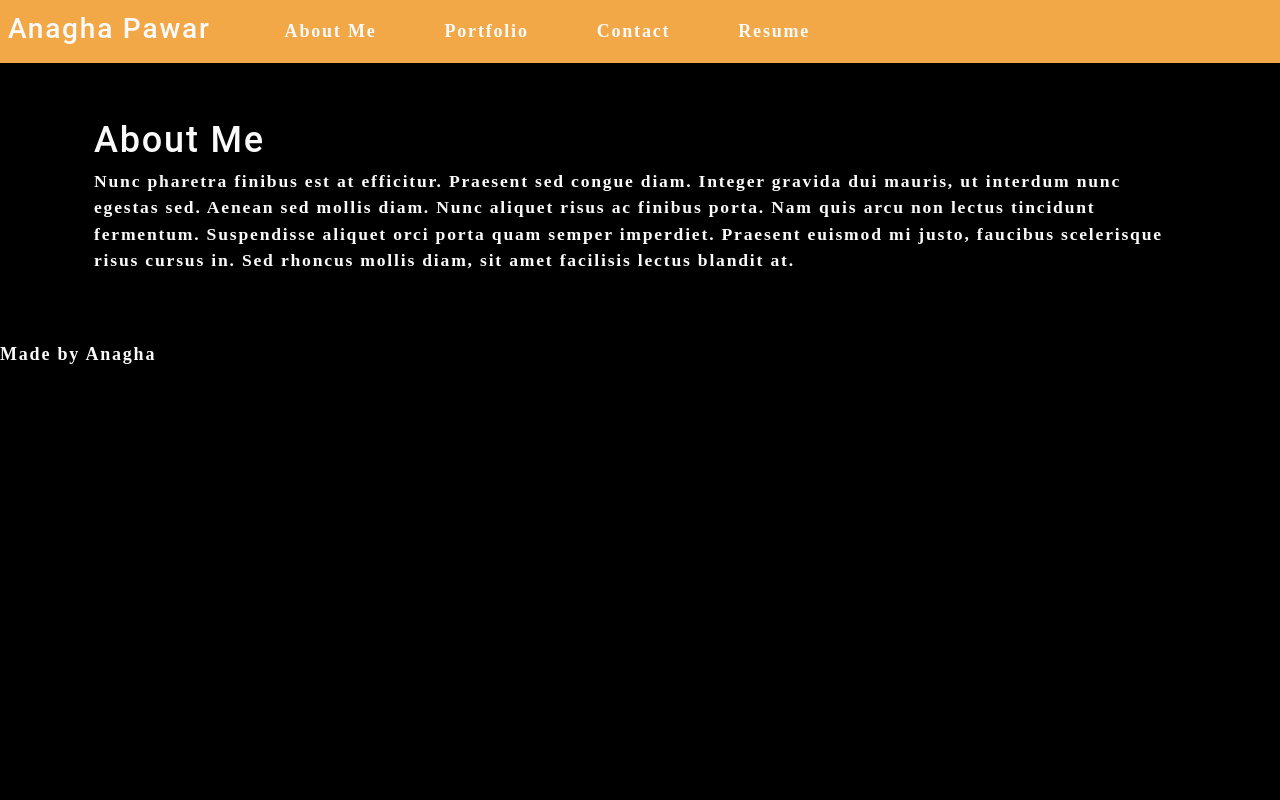
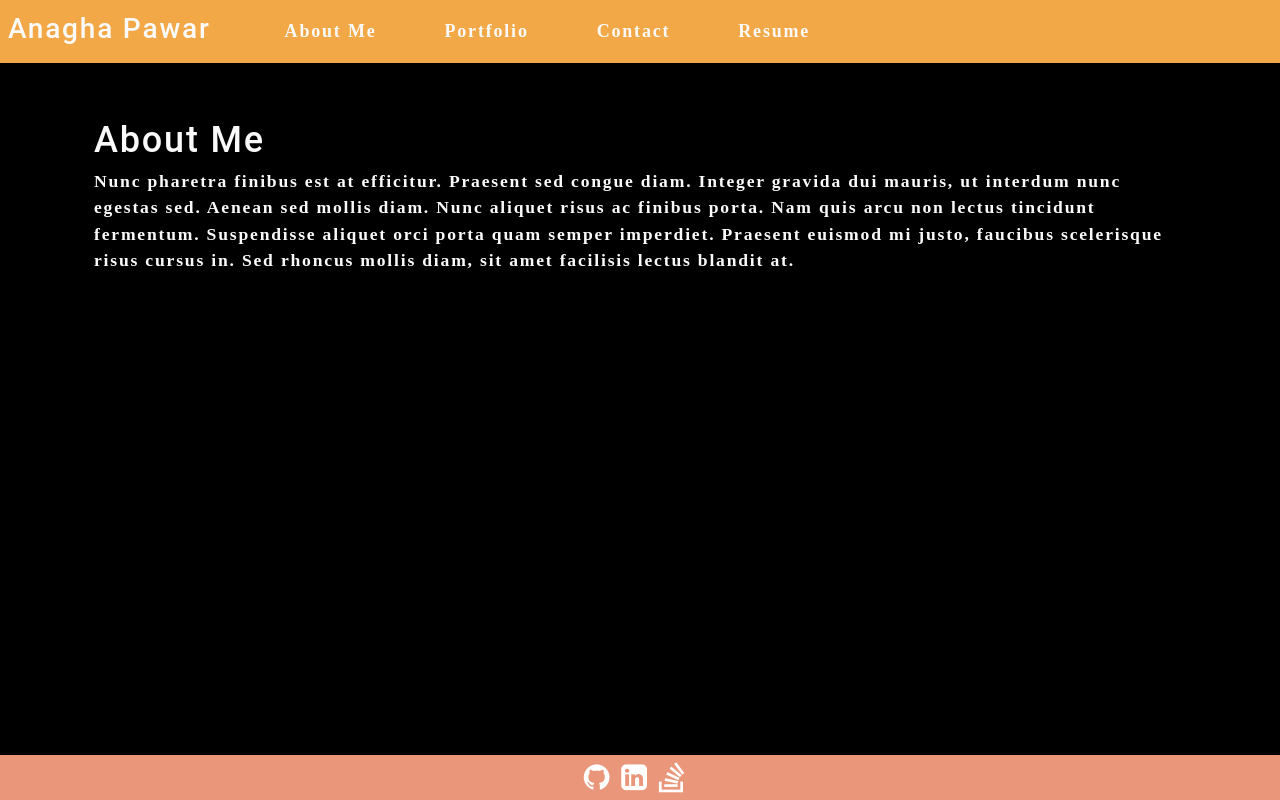
Before and after one commit to Anagha778/react-portfolio, a React (Create React App) app: page / in a window 1280 px wide. Built offline with nearby package versions, Linux system fonts and the light colour scheme.

Commit message:
footer added

```diff
--- a/package.json
+++ b/package.json
@@ -6,6 +6,7 @@
     "@testing-library/jest-dom": "^5.11.10",
     "@testing-library/react": "^11.2.6",
     "@testing-library/user-event": "^12.8.3",
+    "font-awesome": "^4.7.0",
     "react": "^17.0.2",
     "react-dom": "^17.0.2",
     "react-scripts": "4.0.3",
--- a/public/index.html
+++ b/public/index.html
@@ -24,7 +24,7 @@
       work correctly both with client-side routing and a non-root public URL.
       Learn how to configure a non-root public URL by running `npm run build`.
     -->
-    <title>React App</title>
+    <title>Portfolio</title>
   </head>
   <body>
     <noscript>You need to enable JavaScript to run this app.</noscript>
--- a/src/components/NavTabs.js
+++ b/src/components/NavTabs.js
@@ -8,7 +8,10 @@ function NavTabs(props) {
       <nav>
       <ul className="flex-row">
         {tabs.map(tab => (
-          <li className="mx-2" key={tab}>
+          <li
+          className={`mx-2 ${tab === tabs[0] && `navActive`}`}
+          key={tab}
+          >
             <a
               href={'#' + tab.toLowerCase()}
               onClick={() => props.handlePageChange(tab)}
--- a/src/components/PortfolioContainer.js
+++ b/src/components/PortfolioContainer.js
@@ -35,10 +35,12 @@ function PortfolioContainer() {
       </div>
       </main>
       <footer>
-        <div>
-          Made by Anagha
-        </div>
-      </footer>
+      <div>
+        <i className="fa logo">&#xf09b;</i>
+        <i className="fa logo">&#xf08c;</i>
+        <i className="fa logo">&#xf16c;</i>
+      </div>
+        </footer>
     </div>
   );
 }
--- a/src/index.css
+++ b/src/index.css
@@ -295,6 +295,21 @@ a {
   color: var(--tertiary);
 }
 
+footer {
+  position: fixed;
+  left: 0;
+  bottom: 0;
+  width: 100%;
+  background-color: DarkSalmon;
+  color: white;
+  text-align: center;
+  font-size: 30px;
+}
+.logo{
+  padding-right: 10px;
+}
+
+
 @media screen and (max-width: 980px) {
   header {
     padding-bottom: 10px;
--- a/src/index.js
+++ b/src/index.js
@@ -2,6 +2,7 @@ import React from 'react';
 import ReactDOM from 'react-dom';
 import './index.css';
 import App from './App';
+import '../node_modules/font-awesome/css/font-awesome.min.css';
 //import reportWebVitals from './reportWebVitals';
 
 ReactDOM.render(
```
Also changed, not shown: 1 other file (tests, documents, lock files or other folders).
